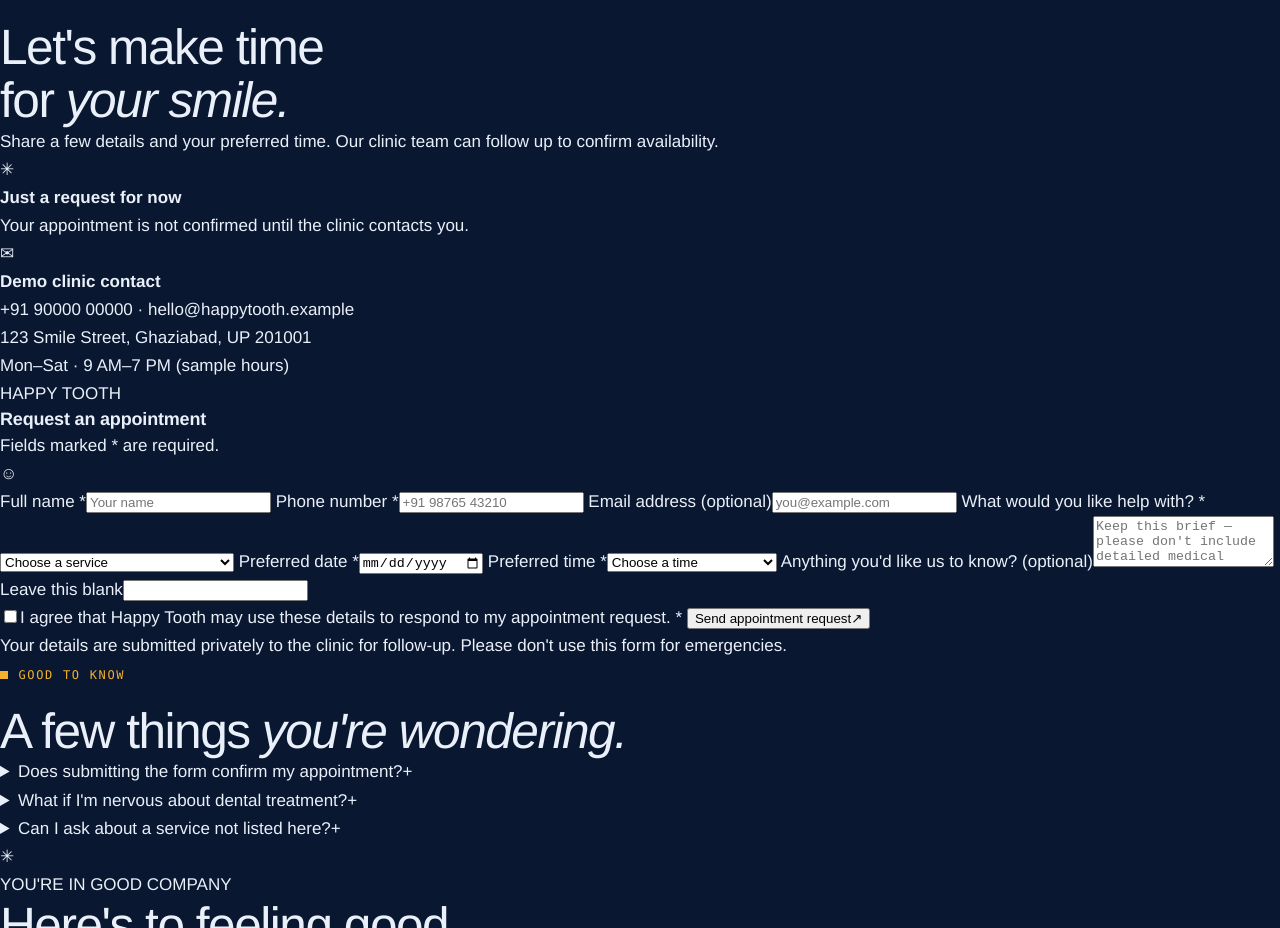
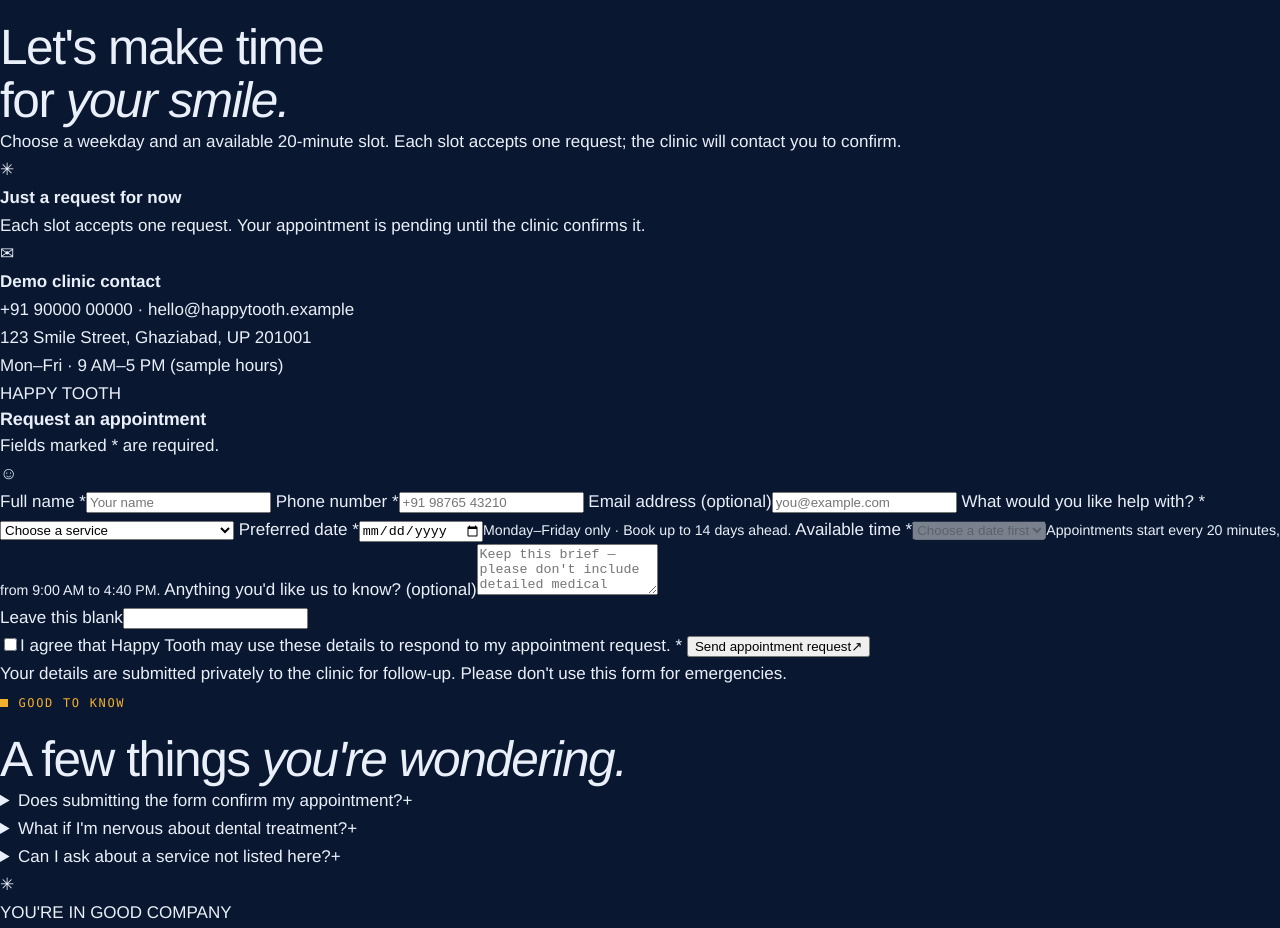
Before and after one commit to shashankakgec/revanta-site, a website: page happy-tooth/index.html in a window 1280 px wide. Shown: the part 2323-3251 px from the top of the page. Drawn offline with Linux system fonts and the light colour scheme.

Commit message:
Update Happy Tooth appointment date and time fields

```diff
--- a/happy-tooth/index.html
+++ b/happy-tooth/index.html
@@ -58,7 +58,7 @@
       <div class="about-copy"><div class="eyebrow">A DIFFERENT KIND OF DENTAL VISIT</div><h2>Good care begins with <em>feeling heard.</em></h2><p>Going to the dentist shouldn't feel overwhelming. At Happy Tooth, our goal is to make every visit feel clear, considerate, and centred around you.</p><div class="value-list"><div><span>01</span><div><strong>We listen first</strong><p>Your concerns and questions are always worth the time.</p></div></div><div><span>02</span><div><strong>We explain your options</strong><p>Understand the next steps before making a decision.</p></div></div><div><span>03</span><div><strong>We move at your pace</strong><p>Comfort and communication matter throughout your visit.</p></div></div></div><a class="button button-dark" href="#appointment">Let's plan your visit <span>↗</span></a></div>
     </div></section>
     <section class="appointment-section section-wrap" id="appointment">
-      <div class="appointment-copy"><div class="eyebrow">YOUR NEXT STEP</div><h2>Let's make time<br>for <em>your smile.</em></h2><p>Share a few details and your preferred time. Our clinic team can follow up to confirm availability.</p><div class="appointment-help"><span>✳</span><p><strong>Just a request for now</strong><br>Your appointment is not confirmed until the clinic contacts you.</p></div><div class="contact-placeholder"><span>✉</span><div><strong>Demo clinic contact</strong><p>+91 90000 00000 · hello@happytooth.example</p><p>123 Smile Street, Ghaziabad, UP 201001</p><p>Mon–Sat · 9 AM–7 PM (sample hours)</p></div></div></div>
+      <div class="appointment-copy"><div class="eyebrow">YOUR NEXT STEP</div><h2>Let's make time<br>for <em>your smile.</em></h2><p>Choose a weekday and an available 20-minute slot. Each slot accepts one request; the clinic will contact you to confirm.</p><div class="appointment-help"><span>✳</span><p><strong>Just a request for now</strong><br>Each slot accepts one request. Your appointment is pending until the clinic confirms it.</p></div><div class="contact-placeholder"><span>✉</span><div><strong>Demo clinic contact</strong><p>+91 90000 00000 · hello@happytooth.example</p><p>123 Smile Street, Ghaziabad, UP 201001</p><p>Mon–Fri · 9 AM–5 PM (sample hours)</p></div></div></div>
       <form class="appointment-form" id="appointment-form">
         <div class="form-top"><div><span class="form-kicker">HAPPY TOOTH</span><h3>Request an appointment</h3><p>Fields marked * are required.</p></div><span class="form-tooth">☺</span></div>
         <div class="form-grid">
@@ -66,8 +66,8 @@
           <label>Phone number *<input name="phone" autocomplete="tel" required minlength="7" maxlength="25" placeholder="+91 98765 43210" inputmode="tel"></label>
           <label>Email address <span class="optional">(optional)</span><input name="email" type="email" autocomplete="email" maxlength="254" placeholder="you@example.com"></label>
           <label class="full">What would you like help with? *<select name="service" required><option value="">Choose a service</option><option>General checkup</option><option>Cleaning / whitening</option><option>Braces / aligners</option><option>Restorative / root canal consultation</option><option>Tooth pain / urgent consultation</option><option>Other / not sure yet</option></select></label>
-          <label>Preferred date *<input type="date" name="preferredDate" required></label>
-          <label>Preferred time *<select name="preferredTime" required><option value="">Choose a time</option><option>Morning (9 AM–12 PM)</option><option>Afternoon (12 PM–3 PM)</option><option>Evening (3 PM–7 PM)</option><option>Flexible</option></select></label>
+          <label>Preferred date *<input type="date" name="preferredDate" required aria-describedby="date-help"><small id="date-help" class="field-help">Monday–Friday only · Book up to 14 days ahead.</small></label>
+          <label>Available time *<select name="preferredTime" required disabled><option value="">Choose a date first</option></select><small id="time-help" class="field-help">Appointments start every 20 minutes, from 9:00 AM to 4:40 PM.</small></label>
           <label class="full">Anything you'd like us to know? <span class="optional">(optional)</span><textarea name="message" rows="3" maxlength="1000" placeholder="Keep this brief — please don't include detailed medical information."></textarea></label>
           <div class="hp-field" aria-hidden="true"><label>Leave this blank<input name="website" tabindex="-1" autocomplete="off"></label></div>
         </div>
```
